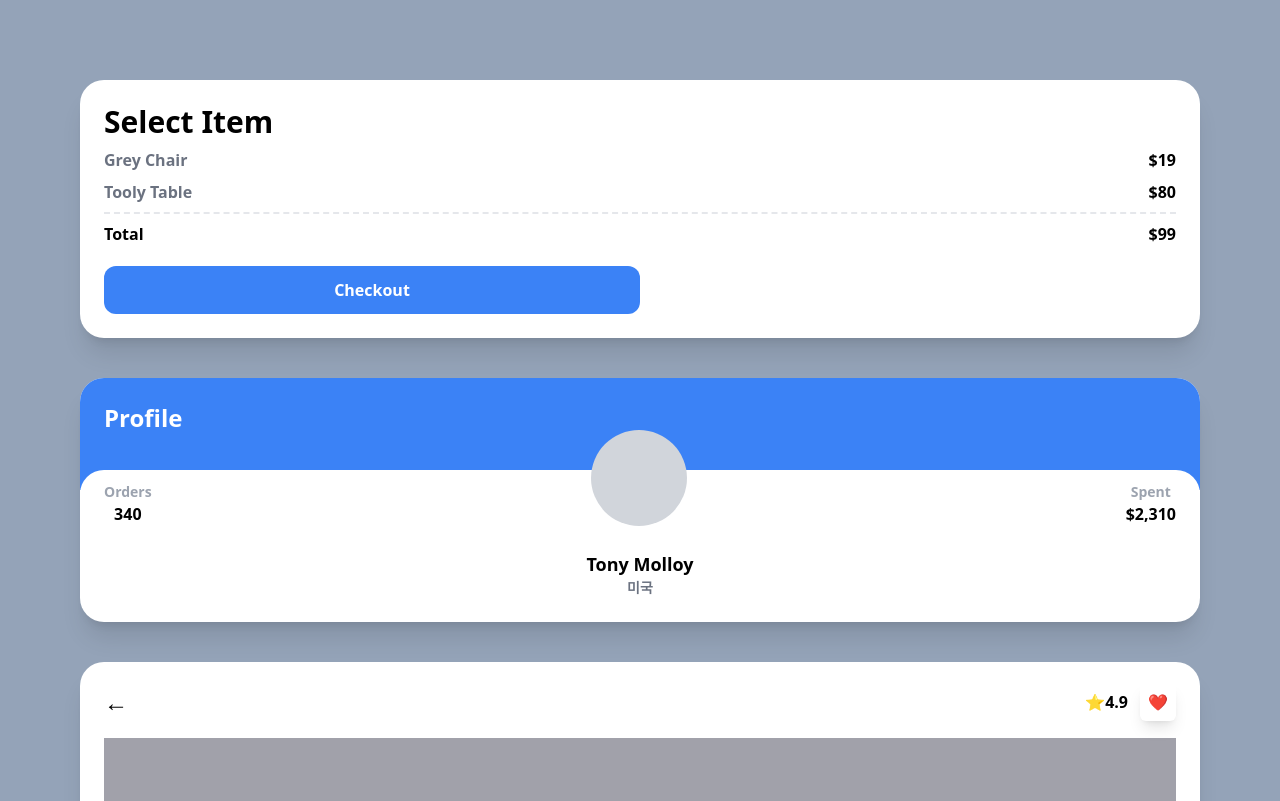
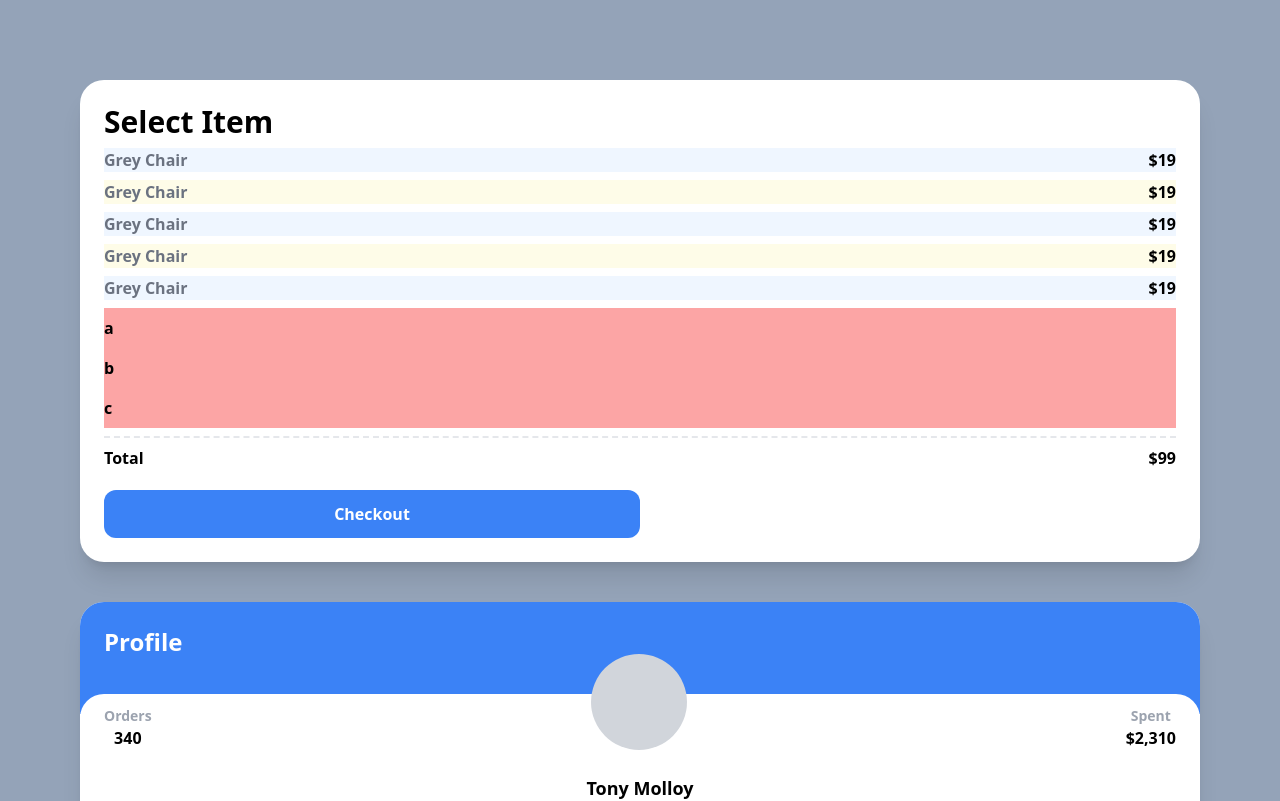
Before and after one commit to Stilllee/carrot-market, a Next.js app: page / in a window 1280 px wide. Shown: the top 801 px of the page. Built offline with nearby package versions, Linux system fonts and the light colour scheme.

Commit message:
#4.6 Modifiers for Lists

```diff
--- a/pages/index.tsx
+++ b/pages/index.tsx
@@ -5,14 +5,24 @@
     <div className="grid min-h-screen gap-10 px-20 py-20 font-semibold text-black bg-slate-400">
       <div className="p-6 bg-white shadow-xl rounded-3xl ">
         <span className="text-3xl ">Select Item</span>
-        <div className="flex justify-between my-2">
-          <span className="text-gray-500">Grey Chair</span>
-          <span>$19</span>
-        </div>
-        <div className="flex justify-between">
-          <span className="text-gray-500">Tooly Table</span>
-          <span>$80</span>
-        </div>
+        <ul>
+          {[1, 2, 3, 4, 5].map((i) => (
+            <div
+              key={i}
+              className="flex justify-between my-2 odd:bg-blue-50 even:bg-yellow-50"
+            >
+              <span className="text-gray-500">Grey Chair</span>
+              <span>$19</span>
+            </div>
+          ))}
+        </ul>
+        <ul>
+          {["a", "b", "c", ""].map((c, i) => (
+            <li className="py-2 bg-red-300 empty:hidden" key={i}>
+              {c}
+            </li>
+          ))}
+        </ul>
         <div className="flex justify-between pt-2 mt-2 border-t-2 border-dashed">
           <span>Total</span>
           <span>$99</span>
```
Also changed, not shown: 1 other file (tests, documents, lock files or other folders).
